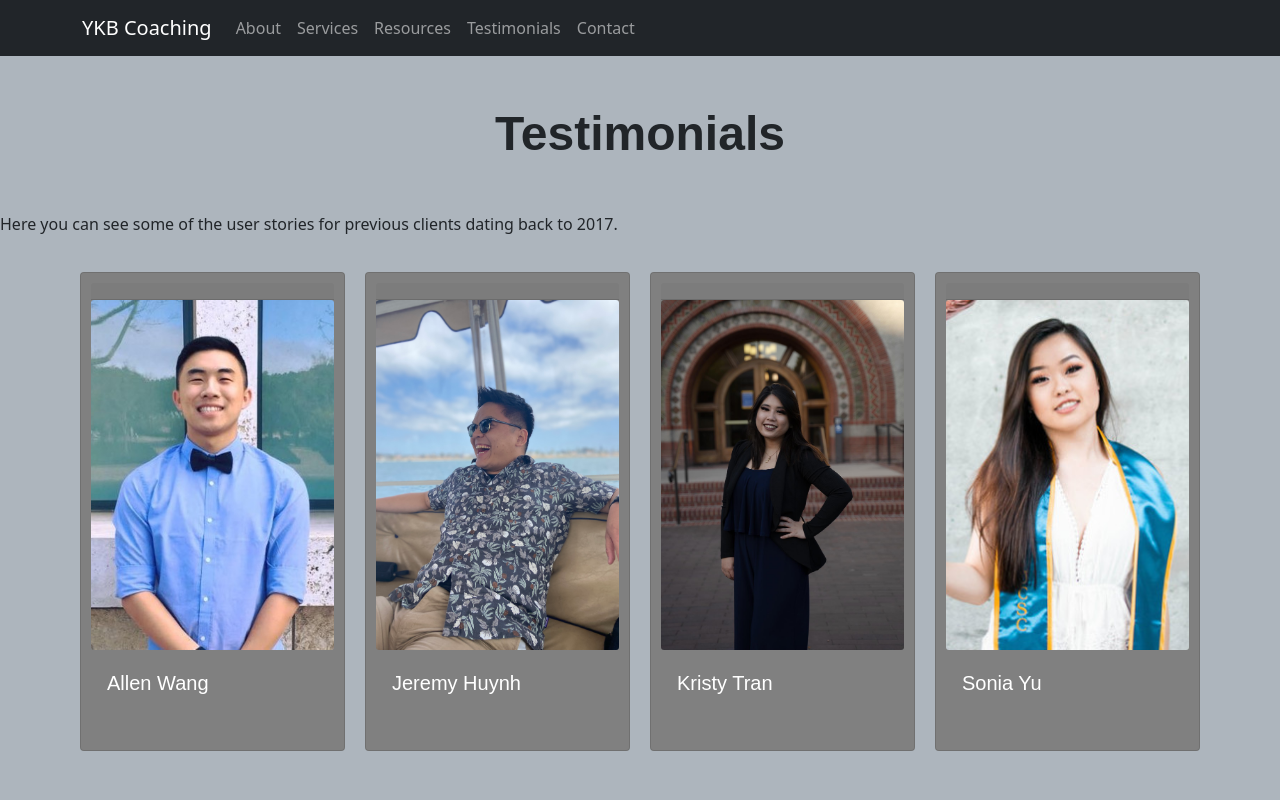
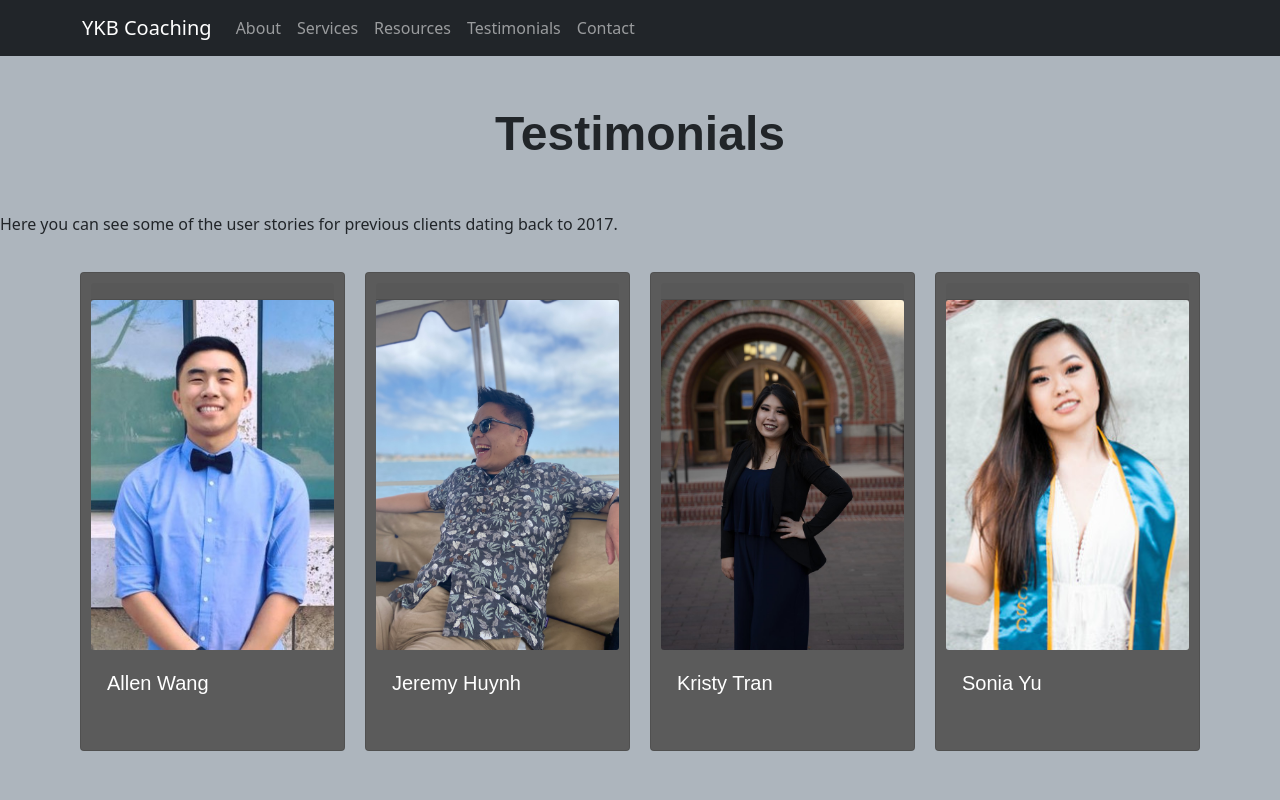
Before and after one commit to jermeewinn/YKB-solutions, a React (Create React App) app: page /testimonials in a window 1280 px wide. Shown: the top 800 px of the page. Built offline with nearby package versions, Linux system fonts and the light colour scheme; the HTML template or start-up script is replaced by a standard one.

Commit message:
hard-coded styling or backgroundColor for Card object in Testimonials component

```diff
--- a/src/components/Testimonials/TestimonialList/index.js
+++ b/src/components/Testimonials/TestimonialList/index.js
@@ -53,7 +53,10 @@ const TestimonialList = ({ tech }) => {
             <Row className='flex-row'>
                 {clients.map((client, i) => (
                     <Col className='testimonial-column' xs={12} md={6} lg={3}>
-                        <Card className='testimonial-card'>
+                        <Card
+                            className='testimonial-card'
+                            style={{ backgroundColor: '#5b5b5b' }}
+                        >
                             <Card.Header></Card.Header>
                             <Card.Img resizeMode={'cover'} height-max={50} className='testimonial-img' src={require(`../../../assets/profilePics/${client.image}`)} />
                             <Card.Body>
--- a/src/index.css
+++ b/src/index.css
@@ -251,7 +251,7 @@ footer {
 }
 
 .testimonial-card {
-  background-color: gray;
+  /* background-color: radial-gradient(circle, rgb(248, 250, 252) 0%, rgb(53, 56, 55) 100%); */
   color:white;
   padding: 10px;
   margin: 10px 0 10px 0;
```
